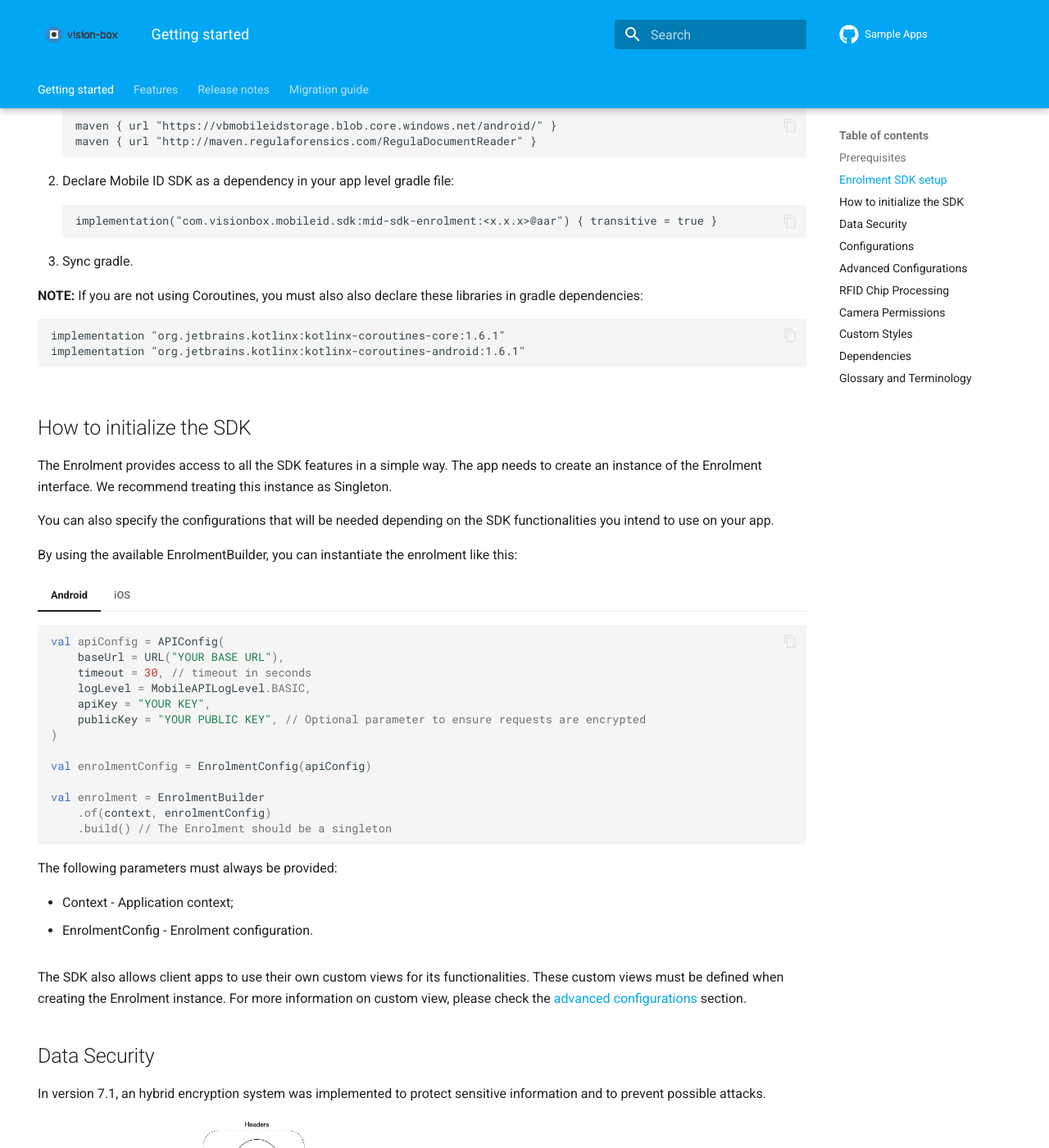
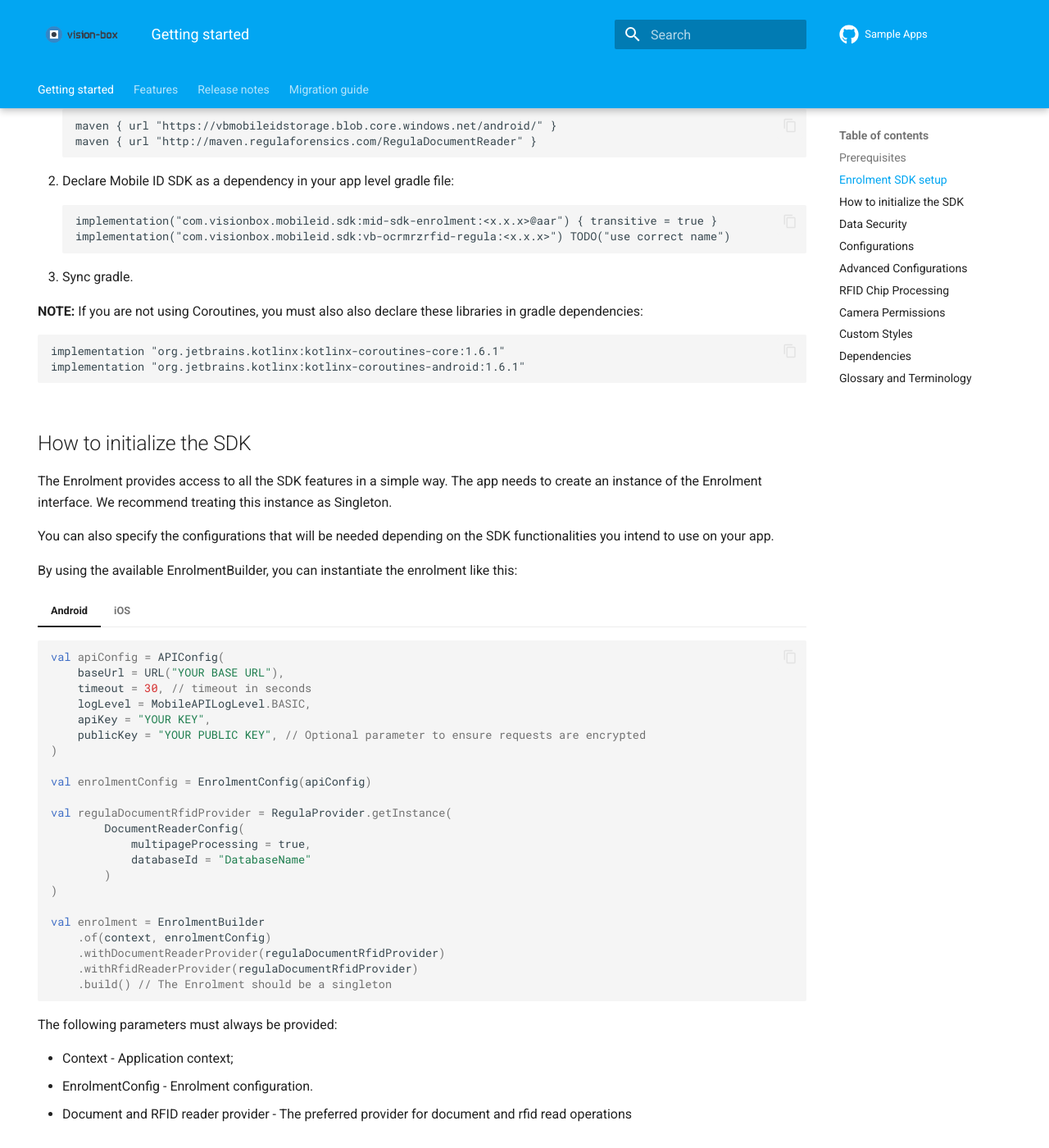
Before and after one commit to vbmobile/mobile-id-documentation, an MkDocs documentation site: the page built from docs/index.md, in a window 1280 px wide and 1400 px high, scrolled down 678 px. Shown: the whole window at 82% size. Built offline with MkDocs 1.6.1 and Material for MkDocs 9.7.7, drawn with Linux system fonts in a browser that asks for light colours; the version menu is left out; some of the changed text lies outside the part shown.

Commit message:
Update required changes and getting started based of Provider initialization Update Document Reader Overview with Provider info

````diff
--- a/docs/index.md
+++ b/docs/index.md
@@ -36,6 +36,7 @@ hide:
     2. Declare Mobile ID SDK as a dependency in your app level gradle file:
     ```
     implementation("com.visionbox.mobileid.sdk:mid-sdk-enrolment:<x.x.x>@aar") { transitive = true }
+    implementation("com.visionbox.mobileid.sdk:vb-ocrmrzrfid-regula:<x.x.x>") TODO("use correct name")
     ```
     3. Sync gradle.
 
@@ -96,14 +97,24 @@ By using the available EnrolmentBuilder, you can instantiate the enrolment like
 
     val enrolmentConfig = EnrolmentConfig(apiConfig)
 
+    val regulaDocumentRfidProvider = RegulaProvider.getInstance(
+            DocumentReaderConfig(
+                multipageProcessing = true,
+                databaseId = "DatabaseName"
+            )
+    )
+
     val enrolment = EnrolmentBuilder
         .of(context, enrolmentConfig)
+        .withDocumentReaderProvider(regulaDocumentRfidProvider)
+        .withRfidReaderProvider(regulaDocumentRfidProvider)
         .build() // The Enrolment should be a singleton
     ```
     The following parameters must always be provided:
 
     - Context - Application context;
     - EnrolmentConfig - Enrolment configuration.
+    - Document and RFID reader provider - The preferred provider for document and rfid read operations
 
 === "iOS"
 
@@ -494,15 +497,16 @@ In order for the SDK to use the camera, the user must grant permission to do so.
         - androidx.camera:camera-lifecycle:1.3.0
         - androidx.camera:camera-view:1.3.0
 
-    - Regula
-        - com.regula.documentreader:api:7.1.9667@aar
-        - com.regula.documentreader.core:ocrandmrzrfid:7.1.10524@aar
-
     - Sentry
         - io.sentry:sentry-android:6.28.0
 
     - Lottie
         - com.airbnb.android:lottie:6.1.0
+
+    For the Regula OCR/MRZ/RFID Provider:
+    - Regula
+        - com.regula.documentreader:api:7.1.9667@aar
+        - com.regula.documentreader.core:ocrandmrzrfid:7.1.10524@aar
 
 === "iOS"
 
````
Also changed, not shown: other parts of docs/index.md (+2 -10 lines), docs/Features/DocumentReader/DocumentReader_Index.md (+9 -17 lines), docs/MigrationGuide/MigrationGuide_Android.md (+4 -0 lines).
